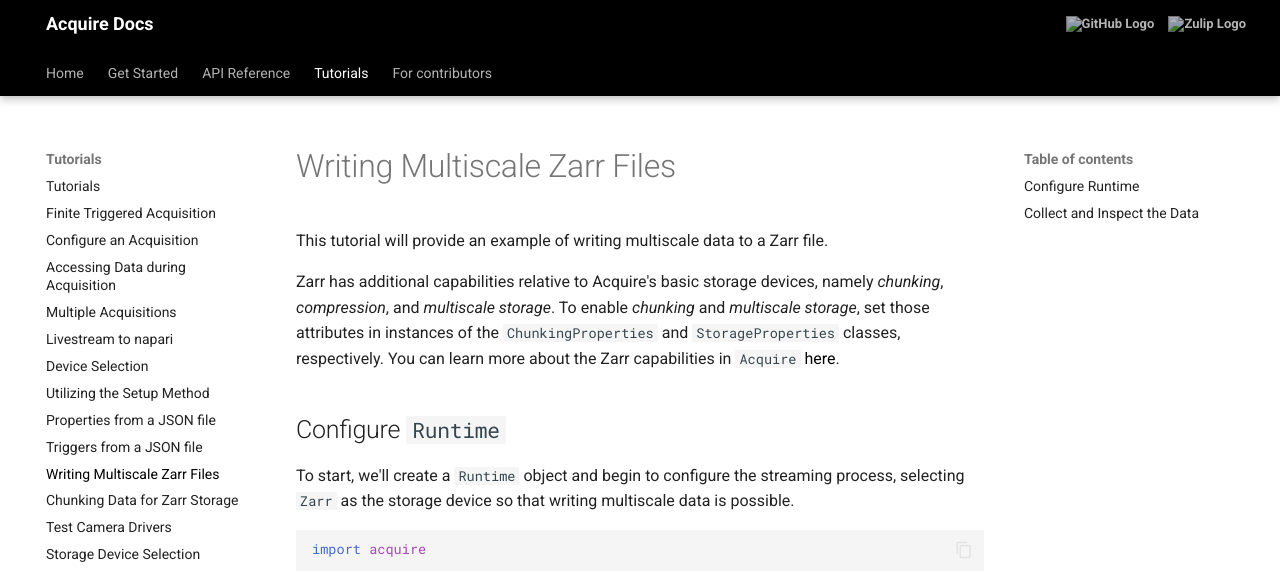
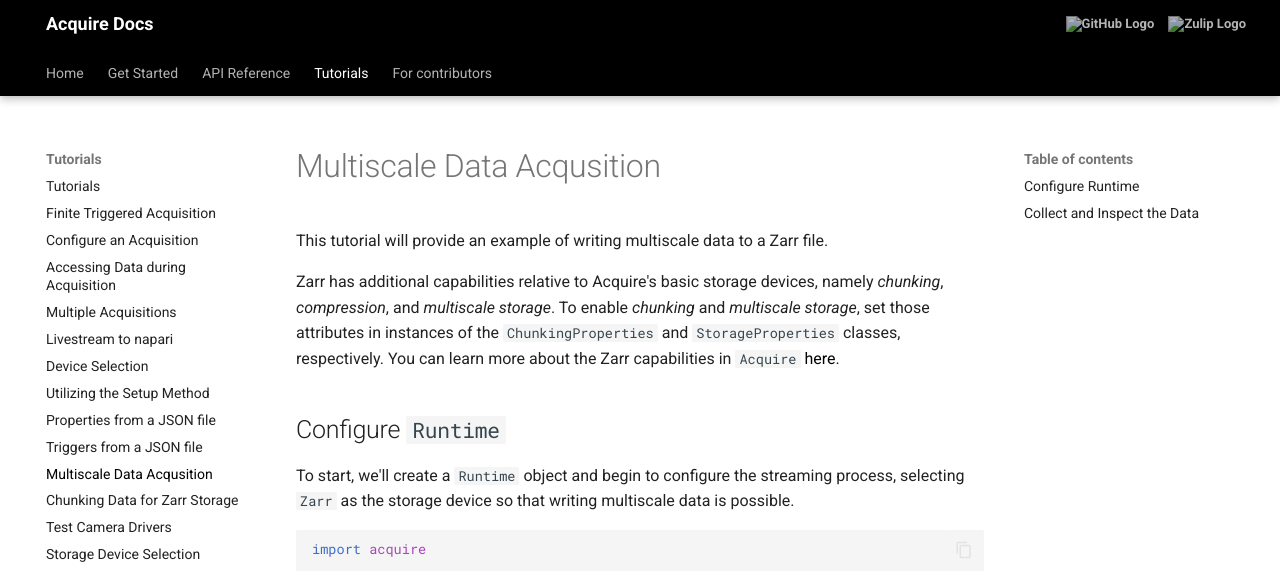
Before and after one commit to melissawm/acquire-docs, an MkDocs documentation site: the page built from docs/tutorials/multiscale.md, in a window 1280 px wide and 900 px high. Shown: the top 571 px of the window. Built offline with MkDocs 1.6.1 and Material for MkDocs 9.7.7, drawn with Linux system fonts in a browser that asks for light colours; comment, search, counter and statistics services are not loaded.

Commit message:
Update multiscale.md
Updating name

```diff
--- a/docs/tutorials/multiscale.md
+++ b/docs/tutorials/multiscale.md
@@ -1,4 +1,4 @@
-# Writing Multiscale Zarr Files
+# Multiscale Data Acqusition
 
 This tutorial will provide an example of writing multiscale data to a Zarr file.
 
```
